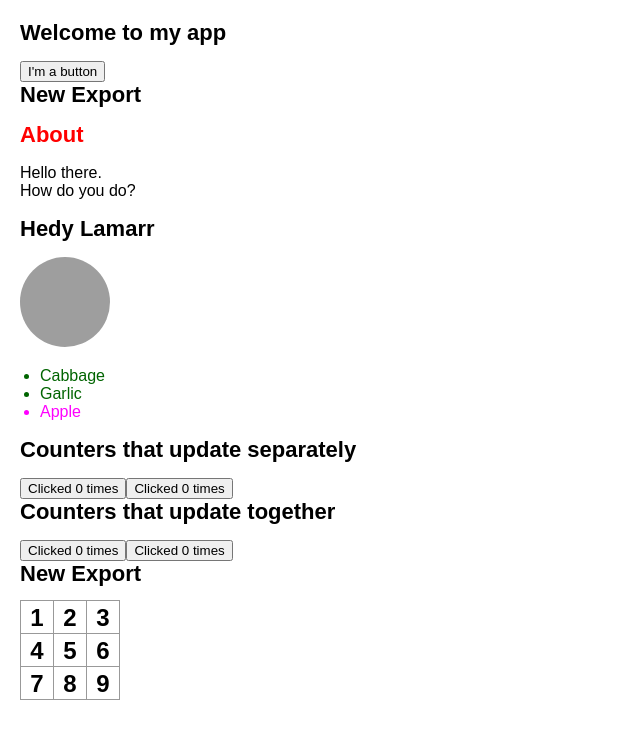
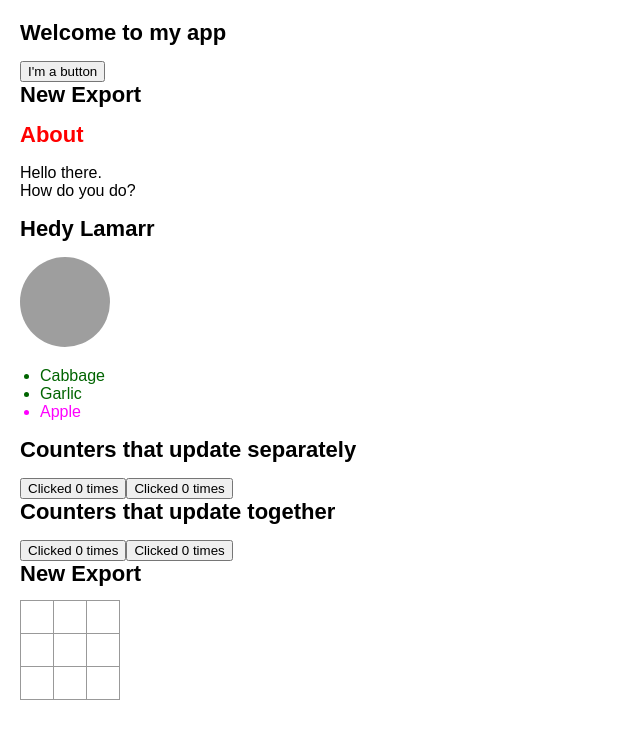
Before and after one commit to sreerag-girijan-aspire/HTML, a React (Create React App) app in the folder REACT/2025_01_13/first-app/: page / in a window 1280 px wide. Shown: the top 730 px of the page, without its empty margins (0-640 px from the left). Built offline with nearby package versions, Linux system fonts and the light colour scheme; grey boxes are pictures that could not be loaded.

Commit message:
Refactor Board and Square components to manage state and handle clicks

```diff
--- a/REACT/2025_01_13/first-app/src/TiTaTo.js
+++ b/REACT/2025_01_13/first-app/src/TiTaTo.js
@@ -1,28 +1,36 @@
 import "./tiTaTo.css";
-function Square({ value }) {
-    function handleClick() {
-        console.log('clicked!');
-      }
-    return <button className="square" onClick={handleClick}>{value}</button>;
+import { useState } from "react";
+function Square({value, onSquareClick}) {
+    // function handleClick() {
+    //     // console.log('clicked!');
+    //     setValue('X');
+    //   }
+    return <button className="square" onClick={onSquareClick}>{value}</button>;
   }
 
   export default function Board() {
+    const [squares, setSquares] = useState(Array(9).fill(null));
+    function handleClick(i) {
+        const nextSquares = squares.slice();
+        nextSquares[i] = "X";
+        setSquares(nextSquares);
+      }
     return (
       <>
         <div className="board-row">
-          <Square value="1" />
-          <Square value="2" />
-          <Square value="3" />
+          <Square value={squares[0]} onSquareClick={()=>handleClick(0)}/>
+          <Square value={squares[1]} onSquareClick={()=>handleClick(1)}/>
+          <Square value={squares[2]} onSquareClick={()=>handleClick(2)}/>
         </div>
         <div className="board-row">
-          <Square value="4" />
-          <Square value="5" />
-          <Square value="6" />
+          <Square value={squares[3]} onSquareClick={()=>handleClick(3)}/>
+          <Square value={squares[4]} onSquareClick={()=>handleClick(4)}/>
+          <Square value={squares[5]} onSquareClick={()=>handleClick(5)}/>
         </div>
         <div className="board-row">
-          <Square value="7" />
-          <Square value="8" />
-          <Square value="9" />
+          <Square value={squares[6]} onSquareClick={()=>handleClick(6)}/>
+          <Square value={squares[7]} onSquareClick={()=>handleClick(7)}/>
+          <Square value={squares[8]} onSquareClick={()=>handleClick(8)}/>
         </div>
       </>
     );
```
